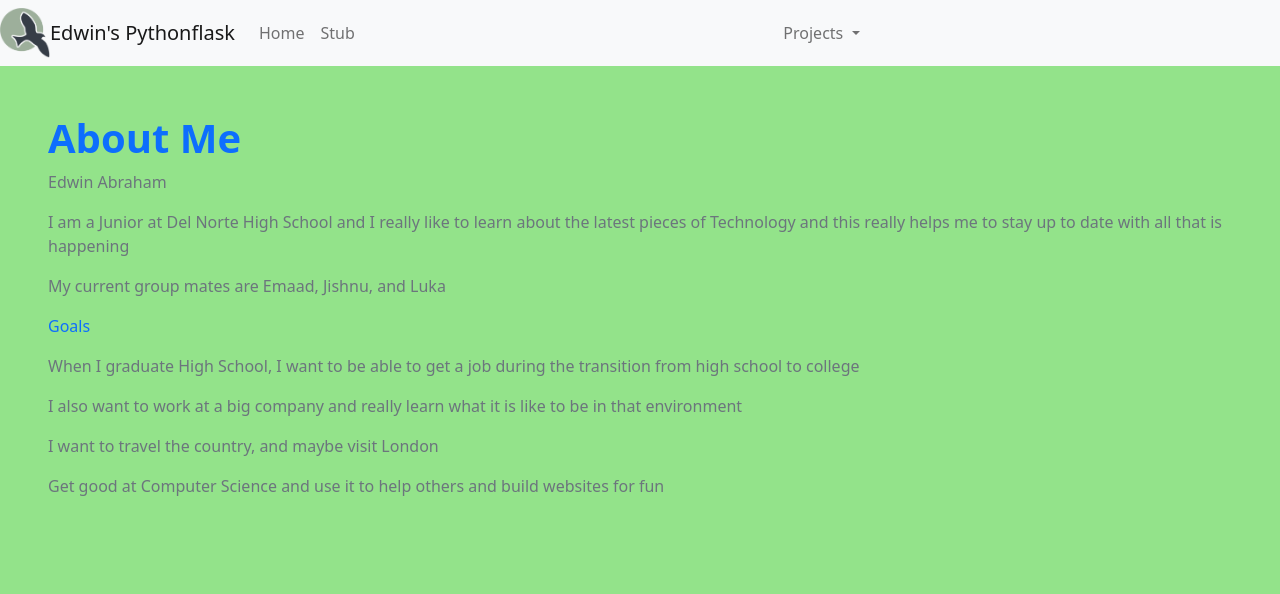
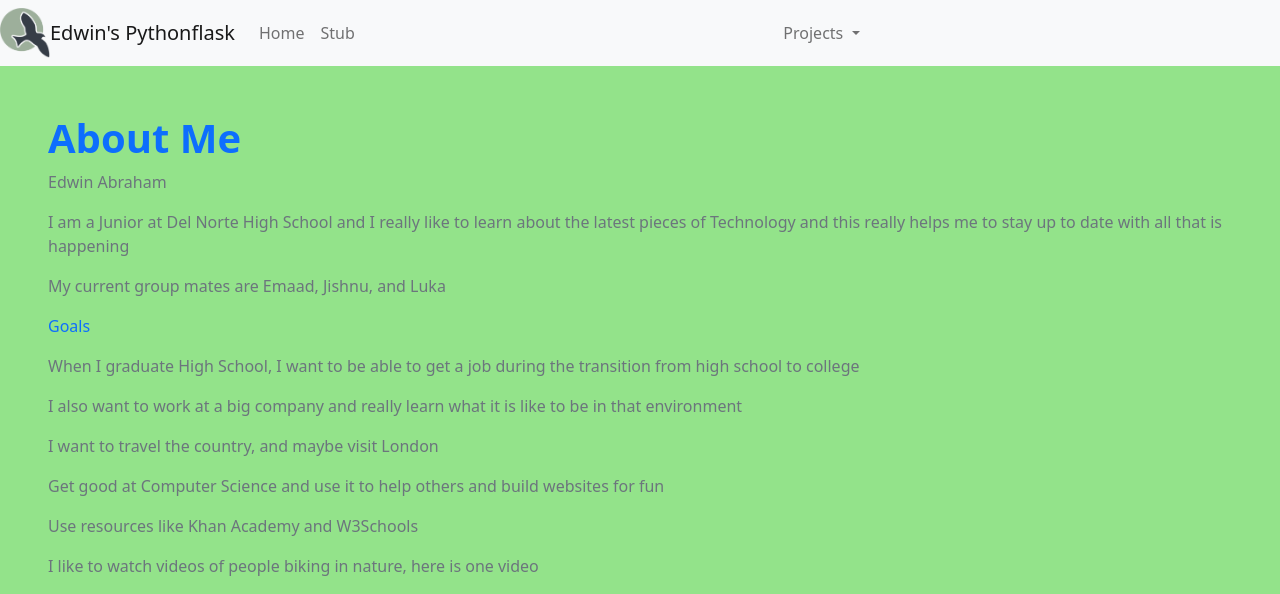
Before and after one commit to EdwinKuttappi/mypythonflask, a Flask app: page /stub/ in a window 1280 px wide. Shown: the top 594 px of the page. Before the commit the page ends 496 px from the top, so only its background shows below. Run offline with Flask 2, Linux system fonts and the light colour scheme.

Commit message:
bikevideoadd

```diff
--- a/templates/stub.html
+++ b/templates/stub.html
@@ -18,7 +18,9 @@
         <p class = "text-secondary">I also want to work at a big company and really learn what it is like to be in that environment</p>
         <p class = "text-secondary">I want to travel the country, and maybe visit London</p>
         <p class = "text-secondary">Get good at Computer Science and use it to help others and build websites for fun</p>
-
+        <p class = "text-secondary">Use resources like Khan Academy and W3Schools</p>
+        <p class = "text-secondary">I like to watch videos of people biking in nature, here is one video</p>
+        <iframe width="560" height="315" src="https://www.youtube.com/embed/jid1-eyqfyc" title="YouTube video player" frameborder="0" allow="accelerometer; autoplay; clipboard-write; encrypted-media; gyroscope; picture-in-picture" allowfullscreen></iframe>
 
 {% endblock %}
 
```
